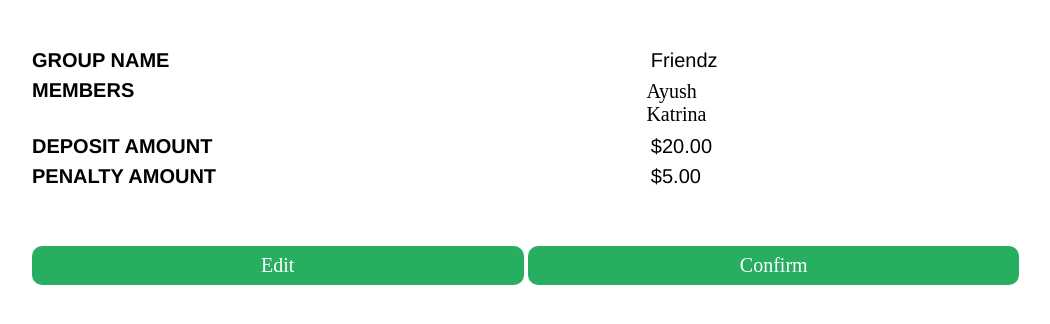
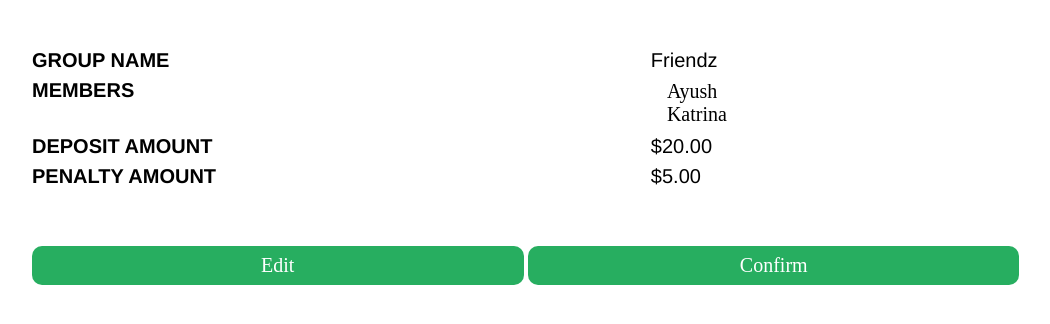
Before and after one commit to katrinaduong/wreck, a PHP site: page /html/profile4_alt.html in a window 1280 px wide. Shown: the part 112-436 px from the top of the page, without its empty margins (96-1146 px from the left). Run offline with PHP 8.4, Linux system fonts and the light colour scheme; some libraries are stand-ins or nearby versions.

Commit message:
alignment

```diff
--- a/css/profile.css
+++ b/css/profile.css
@@ -296,5 +296,5 @@ body{
 	}
 
 #conf-members {
-		margin-left: 60%;
+		margin-left: 62%;
 }
```
